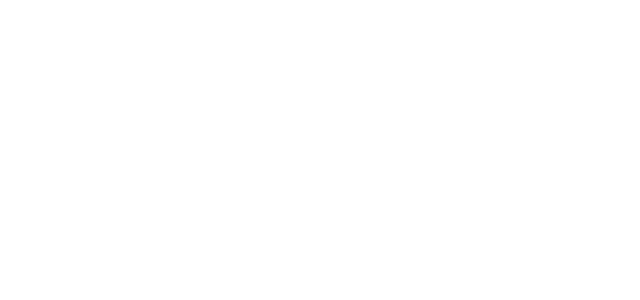
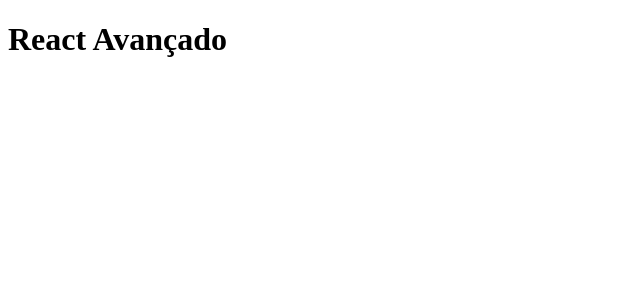
Before and after one commit to emerson-franca/Nextjs-Boilerplate, a Next.js app: page / in a window 1280 px wide. Shown: the top 300 px of the page, without its empty margins (0-640 px from the left). Built offline with nearby package versions, Linux system fonts and the light colour scheme.

Commit message:
typescript config

```diff
--- a/package.json
+++ b/package.json
@@ -11,5 +11,10 @@
     "next": "10.0.8",
     "react": "17.0.1",
     "react-dom": "17.0.1"
+  },
+  "devDependencies": {
+    "@types/node": "^14.14.31",
+    "@types/react": "^17.0.2",
+    "typescript": "^4.2.3"
   }
 }
--- a/pages/index.js
+++ /dev/null
@@ -1,3 +0,0 @@
-export default function Home() {
-  return <div></div>;
-}
--- /dev/null
+++ b/src/pages/index.tsx
@@ -0,0 +1,7 @@
+type Props = {
+  title: string;
+};
+
+export default function Home({ title = 'React Avançado' }: Props) {
+  return <h1>{title}</h1>;
+}
```
Also changed, not shown: tsconfig.json (added, +19 -0 lines), next-env.d.ts (added), 1 other file (tests, documents, lock files or other folders).
